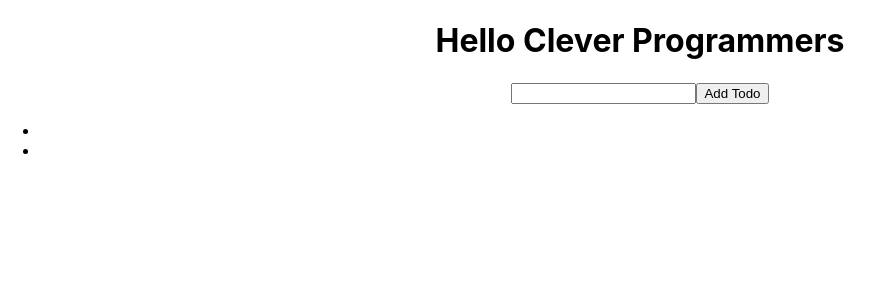
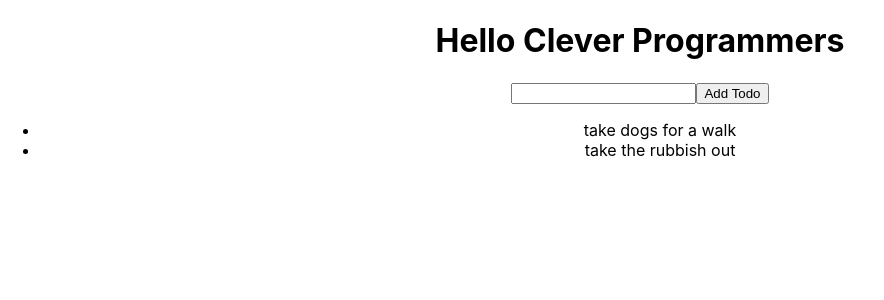
Before and after one commit to cherishebojudah/todo-app-with-react-and-firebase, a React (Create React App) app: page / in a window 1280 px wide. Shown: the top 300 px of the page, without its empty margins (0-884 px from the left). Built offline with nearby package versions, Linux system fonts and the light colour scheme.

Commit message:
created todo-app component in App.js

```diff
--- a/src/App.js
+++ b/src/App.js
@@ -11,8 +11,9 @@ function App() {
       <button>Add Todo</button>
 
       <ul>
-        <li></li>
-        <li></li>
+        {todos.map(todo => (
+          <li>{todo}</li>
+        ))}
       </ul>
 
     </div>
```
